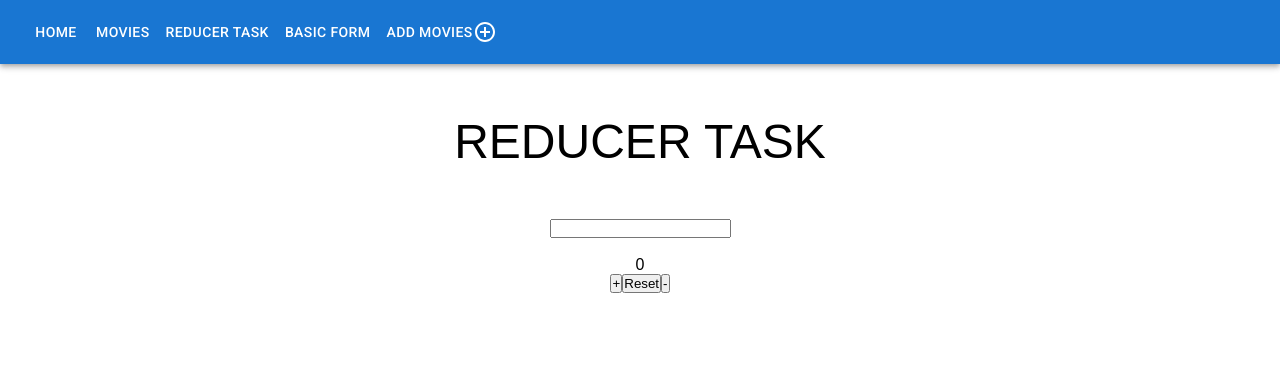
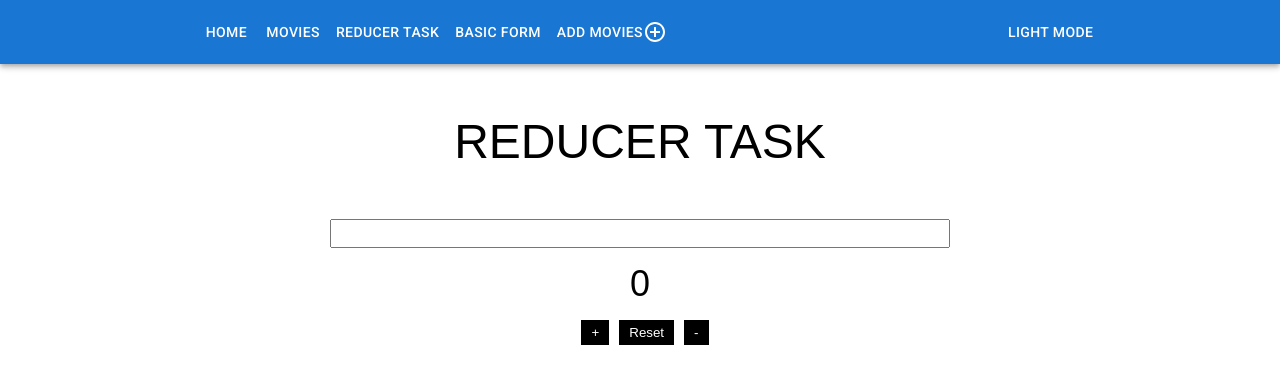
Before and after one commit to eunicedhivya/movie-listing, a React (Create React App) app: page /reducertask in a window 1280 px wide. Shown: the top 384 px of the page. Built offline with nearby package versions, Linux system fonts and the light colour scheme.

Commit message:
add context api and fix for SPA Refresh issue

```diff
--- a/package.json
+++ b/package.json
@@ -15,6 +15,7 @@
     "react-dom": "^17.0.2",
     "react-router-dom": "^5.3.0",
     "react-scripts": "5.0.0",
+    "react-switch": "^7.0.0",
     "web-vitals": "^2.1.2",
     "yup": "^0.32.11"
   },
--- a/src/App.css
+++ b/src/App.css
@@ -1,6 +1,13 @@
 * {
   padding: 0;
   margin: 0;
+}
+
+.bgFullScreen {
+  position: fixed;
+  width: 100%;
+  height: 100%;
+  z-index: -1;
 }
 
 .App {
@@ -243,6 +250,38 @@ button span {
   width: 100%;
 }
 
+.reducer-task {
+  width: 100%;
+  max-width: 960px;
+  margin: 0 auto;
+}
+.reducer-task .inputbox input {
+  padding: 5px 20px;
+  width: 60%;
+  margin: 0 auto;
+  transition: all 0.5s;
+}
+.reducer-task .inputbox {
+  margin-bottom: 15px;
+}
+.reducer-task p {
+  font-size: 36px;
+  width: 60%;
+  margin: 0 auto 15px auto;
+  transition: all 0.5s;
+}
+.reducer-task button {
+  background-color: #000;
+  color: #fff;
+  outline: none;
+  border: none;
+  padding: 5px 10px;
+  margin-left: 10px;
+}
+.reducer-task button:first-child {
+  margin-left: 0;
+}
+
 @media (max-width: 767px) {
   .movie-list {
     grid-template-columns: 100%;
--- a/src/App.js
+++ b/src/App.js
@@ -1,49 +1,48 @@
-import './App.css';
+import "./App.css";
 import { Switch, Route, Link, Redirect, NavLink } from "react-router-dom";
-import { createContext, useState, useContext, useEffect } from 'react';
-import Home from './pages/Home';
-import Colorbox from './pages/Colorbox';
-import Movie from './pages/Movie';
-import MovieDetails from './pages/MovieDetails';
+import Home from "./pages/Home";
+import Colorbox from "./pages/Colorbox";
+import Movie from "./pages/Movie";
+import MovieDetails from "./pages/MovieDetails";
 import AddMovies from "./pages/AddMovies";
 import EditMovies from "./pages/EditMovies";
 import ReducerTask from "./pages/ReducerTask";
-import Notfound from './pages/Notfound';
-import BasicForm from './components/BasicForm';
-import AddCircleOutlineIcon from '@mui/icons-material/AddCircleOutline';
-import HomeIcon from '@mui/icons-material/Home';
-import AppBar from '@mui/material/AppBar';
-import Box from '@mui/material/Box';
-import Toolbar from '@mui/material/Toolbar';
-import { useHistory } from 'react-router-dom';
-import Button from '@mui/material/Button';
-
-// const context = createContext();
+import Notfound from "./pages/Notfound";
+import BasicForm from "./components/BasicForm";
+import AddCircleOutlineIcon from "@mui/icons-material/AddCircleOutline";
+import HomeIcon from "@mui/icons-material/Home";
+import AppBar from "@mui/material/AppBar";
+import Box from "@mui/material/Box";
+import Toolbar from "@mui/material/Toolbar";
+import { useHistory } from "react-router-dom";
+import Button from "@mui/material/Button";
+import NavBar from "./components/NavBar";
+import { createContext, useState, useContext, useEffect } from "react";
+import { ThemeContext } from "./ThemeContext";
 
 function App() {
   const history = useHistory();
-  const [mode, setMode] = useState("light");
+  const { theme, toggleTheme } = useContext(ThemeContext);
+  const light = { backgroundColor: "#ffffff" };
+  const dark = { backgroundColor: "#cccccc" };
 
   return (
-    <div className="App">
-        <AppBar position="static">
-          <Toolbar>
-            <Box>
-              <Button color="inherit" onClick={()=>history.push('/')}>Home</Button>
-              <Button color="inherit" onClick={()=>history.push('/movies')}>Movies</Button>
-              <Button color="inherit" onClick={()=>history.push('/reducertask')}>Reducer Task</Button>
-              <Button color="inherit" onClick={()=>history.push('/basic-form')}>Basic Form</Button>
-            </Box>
-            <Button color="inherit" onClick={()=>history.push('/add')}>Add Movies <AddCircleOutlineIcon /></Button>
-          </Toolbar>
-        </AppBar>
-       <Switch>
+    <div className="App" style={theme === "light" ? light : dark}>
+      <div
+        className="bgFullScreen"
+        style={theme === "light" ? light : dark}
+      ></div>
+      <NavBar />
+      <Switch>
         {/* Each route is case, eg. - case '/about': */}
+        <Route path="/" exact>
+          <Redirect to="/movies" />
+        </Route>
         <Route path="/films">
           <Redirect to="/movies" />
         </Route>
         <Route path="/movies/:id">
-          <MovieDetails/>
+          <MovieDetails />
         </Route>
         <Route path="/add">
           <AddMovies />
@@ -51,18 +50,27 @@ function App() {
         <Route path="/edit/:id">
           <EditMovies />
         </Route>
-        <Route path="/movies"> <Movie /> </Route>
-        <Route path="/basic-form"> <BasicForm /> </Route>
-        <Route path="/colorbox"> <Colorbox /> </Route>
-        <Route path="/reducertask"> <ReducerTask /> </Route>
-        <Route exact path="/"> <Home /> </Route>
-        <Route path="**"> <Notfound /> </Route>
+        <Route path="/movies">
+          <Movie />
+        </Route>
+        <Route path="/basic-form">
+          <BasicForm />
+        </Route>
+        <Route path="/colorbox">
+          <Colorbox />
+        </Route>
+        <Route path="/reducertask">
+          <ReducerTask />
+        </Route>
+        <Route exact path="/">
+          <Home />
+        </Route>
+        <Route path="**">
+          <Notfound />
+        </Route>
       </Switch>
     </div>
   );
 }
 
-
-
-
 export default App;
--- /dev/null
+++ b/src/ThemeContext.js
@@ -0,0 +1,17 @@
+import React, { createContext, useState } from "react";
+
+export const ThemeContext = createContext();
+
+export const ThemeProvider = (props) => {
+  const [theme, setTheme] = useState("light");
+
+  const toggleTheme = () => {
+    setTheme((curr) => (curr === "light" ? "dark" : "light"));
+  };
+
+  return (
+    <ThemeContext.Provider value={{ theme, toggleTheme }}>
+      {props.children}
+    </ThemeContext.Provider>
+  );
+};
--- a/src/components/Card.js
+++ b/src/components/Card.js
@@ -1,55 +1,82 @@
-import Button from '@mui/material/Button';
-import IconButton from '@mui/material/IconButton';
-import ExpandLessIcon from '@mui/icons-material/ExpandLess';
-import ExpandMoreIcon from '@mui/icons-material/ExpandMore';
-import Counter from './Counter'
-import CrudBtns from './CrudBtns'
-import Metadata from './Metadata'
-import InfoIcon from '@mui/icons-material/Info';
-import { useState } from 'react';
-import { useHistory } from 'react-router-dom';
+import Button from "@mui/material/Button";
+import IconButton from "@mui/material/IconButton";
+import ExpandLessIcon from "@mui/icons-material/ExpandLess";
+import ExpandMoreIcon from "@mui/icons-material/ExpandMore";
+import Counter from "./Counter";
+import CrudBtns from "./CrudBtns";
+import Metadata from "./Metadata";
+import InfoIcon from "@mui/icons-material/Info";
+import { useHistory } from "react-router-dom";
+import { createContext, useState, useContext, useEffect } from "react";
+import { ThemeContext } from "./../ThemeContext";
 
-function Card({ name, rating, year, plot, img, id, movies, setMovieList, getMovies }) {
+function Card({
+  name,
+  rating,
+  year,
+  plot,
+  img,
+  id,
+  movies,
+  setMovieList,
+  getMovies,
+}) {
+  const history = useHistory();
+  const [isDescriptionOn, setDescription] = useState(false);
+  const { theme, toggleTheme } = useContext(ThemeContext);
 
-    const history = useHistory();
-    const [isDescriptionOn, setDescription] = useState(false)
+  const light = { backgroundColor: "#1976d2" };
+  const dark = { backgroundColor: "#333333", color: "#e8e8e8" };
 
   return (
-        <div className='card'>
+    <div className="card">
       <img src={img} />
-            <div className='details'>
+      <div className="details">
         <h2>
           {name}
 
-                    <IconButton className="descToggle" aria-label="expand" onClick={(e) => {
+          <IconButton
+            className="descToggle"
+            aria-label="expand"
+            onClick={(e) => {
               if (isDescriptionOn === true) {
-                            setDescription(false)
+                setDescription(false);
               } else {
-                            setDescription(true)
+                setDescription(true);
               }
-                    }}>
+            }}
+          >
             {isDescriptionOn ? <ExpandLessIcon /> : <ExpandMoreIcon />}
           </IconButton>
         </h2>
 
         <Metadata rating={rating} year={year} />
 
-                {isDescriptionOn ? <p className='plot'>{plot}</p> : ""}
+        {isDescriptionOn ? <p className="plot">{plot}</p> : ""}
 
-                <div className='crud-ops'>
+        <div className="crud-ops">
           <Counter />
-                    <CrudBtns id={id} movies={movies} setMovieList={setMovieList} getMovies={getMovies} />
+          <CrudBtns
+            id={id}
+            movies={movies}
+            setMovieList={setMovieList}
+            getMovies={getMovies}
+          />
         </div>
-                <Button className='see-details' variant="contained" onClick={(e) => {
-                        history.push("/movies/"+id)
-                    }}>See Details&nbsp;<InfoIcon /></Button>
+        <Button
+          className="see-details"
+          variant="contained"
+          style={theme === "light" ? light : dark}
+          onClick={(e) => {
+            history.push("/movies/" + id);
+          }}
+        >
+          See Details&nbsp;
+          <InfoIcon />
+        </Button>
       </div>
     </div>
-    )
+  );
 }
 
-
-
-
-
 export default Card;
--- /dev/null
+++ b/src/components/NavBar.js
@@ -0,0 +1,62 @@
+import AppBar from "@mui/material/AppBar";
+import Box from "@mui/material/Box";
+import Toolbar from "@mui/material/Toolbar";
+import Button from "@mui/material/Button";
+import AddCircleOutlineIcon from "@mui/icons-material/AddCircleOutline";
+import { useHistory } from "react-router-dom";
+import { useContext } from "react";
+import { ThemeContext } from "./../ThemeContext";
+import Grid from "@mui/material/Grid";
+
+function NavBar() {
+  const history = useHistory();
+  const { theme, toggleTheme } = useContext(ThemeContext);
+
+  console.log("theme", theme);
+  const light = { backgroundColor: "#1976d2" };
+  const dark = { backgroundColor: "#000000" };
+  return (
+    <AppBar position="static" style={theme === "light" ? light : dark}>
+      <Toolbar>
+        <Grid container>
+          <Grid item xs={8}>
+            <Box>
+              <Button color="inherit" onClick={() => history.push("/")}>
+                Home
+              </Button>
+              <Button color="inherit" onClick={() => history.push("/movies")}>
+                Movies
+              </Button>
+              <Button
+                color="inherit"
+                onClick={() => history.push("/reducertask")}
+              >
+                Reducer Task
+              </Button>
+              <Button
+                color="inherit"
+                onClick={() => history.push("/basic-form")}
+              >
+                Basic Form
+              </Button>
+              <Button color="inherit" onClick={() => history.push("/add")}>
+                Add Movies <AddCircleOutlineIcon />
+              </Button>
+            </Box>
+          </Grid>
+          <Grid item xs={4}>
+            <Button
+              color="inherit"
+              onClick={toggleTheme}
+              className="text-right"
+            >
+              {theme === "light" ? "light mode" : "dark mode"}
+            </Button>
+          </Grid>
+        </Grid>
+      </Toolbar>
+    </AppBar>
+  );
+}
+
+export default NavBar;
--- a/src/index.js
+++ b/src/index.js
@@ -1,14 +1,17 @@
-import React from 'react';
-import ReactDOM from 'react-dom';
-import './index.css';
-import App from './App';
+import React from "react";
+import ReactDOM from "react-dom";
+import "./index.css";
+import App from "./App";
 import { BrowserRouter as Router } from "react-router-dom";
+import { ThemeProvider } from "./ThemeContext";
 
 ReactDOM.render(
   <Router>
-    <App />
+    <ThemeProvider>
+      <App />
+    </ThemeProvider>
   </Router>,
-  document.getElementById('root')
+  document.getElementById("root")
 );
 
 // If you want to start measuring performance in your app, pass a function
--- a/src/pages/Movie.js
+++ b/src/pages/Movie.js
@@ -1,20 +1,21 @@
-import { useState, useEffect } from 'react';
-import Card from '../components/Card';
-
+import Card from "../components/Card";
+import { createContext, useState, useContext, useEffect } from "react";
+import { ThemeContext } from "../ThemeContext";
 
 function Movie() {
-
-
+  const { theme, toggleTheme } = useContext(ThemeContext);
+  const light = { color: "#0461bc" };
+  const dark = { color: "#000000" };
   const [movieList, setMovieList] = useState([]);
-  const url = "https://618fa735f6bf4500174849a5.mockapi.io/movies/"
+  const url = "https://618fa735f6bf4500174849a5.mockapi.io/movies/";
 
   const getMovies = () => {
-    fetch(url, {method: "GET"})
-    .then(data => data.json())
-    .then((mvs) => setMovieList(mvs))
-  }
+    fetch(url, { method: "GET" })
+      .then((data) => data.json())
+      .then((mvs) => setMovieList(mvs));
+  };
 
-  useEffect(() => getMovies(), [])
+  useEffect(() => getMovies(), []);
 
   // const [movieTitle, setMovieTitle] = useState("");
   // const [movieRating, setMovieRating] = useState("");
@@ -22,11 +23,11 @@ function Movie() {
   // const [moviePlot, setMoviePlot] = useState("");
   // const [movieimg, setMovieimg] = useState("");
   // const [movieList, setMovieList] = useState(movies);
- return (
+  return (
     <div className="pages">
-       <h1>Movies Listing</h1>
+      <h1 style={theme === "light" ? light : dark}>Movies Listing</h1>
 
-       <div className='cardlist'>
+      <div className="cardlist">
         {movieList.map(function (movie) {
           return (
             <Card
@@ -37,18 +38,15 @@ function Movie() {
               plot={movie.plot}
               img={movie.poster}
               id={movie.id}
-              movies = {movieList}
-              setMovieList = {setMovieList}
-              getMovies = {getMovies}
+              movies={movieList}
+              setMovieList={setMovieList}
+              getMovies={getMovies}
             />
           );
         })}
-
       </div>
     </div>
   );
 }
 
-
-
 export default Movie;
--- a/src/pages/ReducerTask.js
+++ b/src/pages/ReducerTask.js
@@ -13,13 +13,13 @@ const reducer = (state, action) => {
     console.log(state, action)
     switch (action.type){
         case "increment":
-            return { count: state.count + 1, color: state.color}
+            return {...state, count: state.count + 1}
         case "decrement":
-            return { count: state.count - 1, color: state.color}
+            return {...state, count: state.count - 1}
         case "reset":
-            return { count: 0, color: ''}
+            return initailState;
         case "change-color":
-            return { count: state.count, color: action.payload }
+            return { ...state, color: action.payload };
         default:
             return state;
     }
@@ -32,15 +32,17 @@ function Counter(){
     const [state, dispatch] = useReducer(reducer, initailState)
     console.log(state);
     return (
-        <div>
-            <input
+        <div className='reducer-task'>
+            <div className='inputbox'>
+                <input
                 style={{backgroundColor:state.color}}
                 value={state.color}
                 onChange={(e) => {
                     console.log(e.target.value);
                     dispatch({ type: "change-color", payload:e.target.value })
-                }} /> <br /><br />
-            <p>{state.count}</p>
+                }} />
+            </div>
+            <p style={{color:state.color}}>{state.count}</p>
             <button onClick={()=>dispatch({ type: "increment" })}>+</button>
             <button onClick={()=>dispatch({ type: "reset" })}>Reset</button>
             <button onClick={()=>dispatch({ type: "decrement" })}>-</button>
```
Also changed, not shown: src/pages/EditMovies.js (+96 -45 lines), 2 other files (tests, documents, lock files or other folders). Lines whose indentation alone changed are shown as unchanged.
